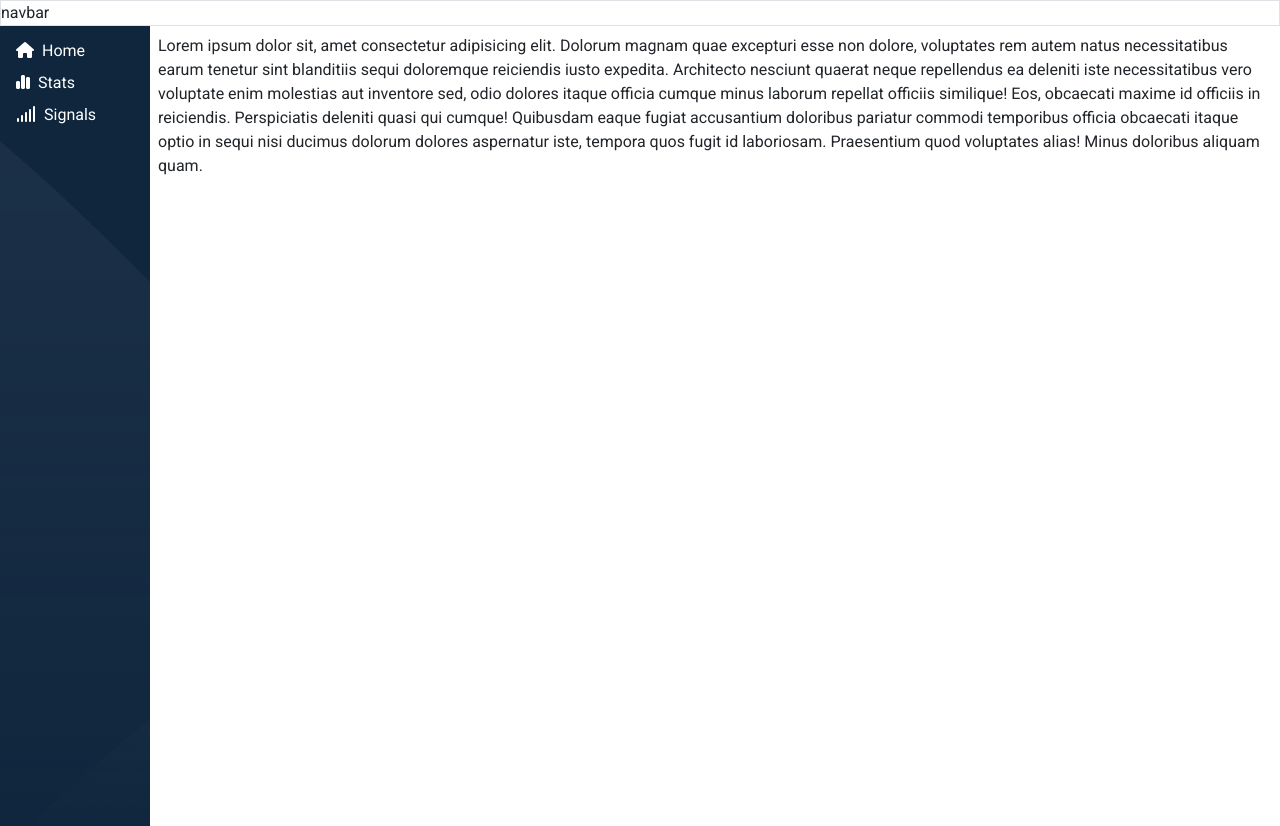
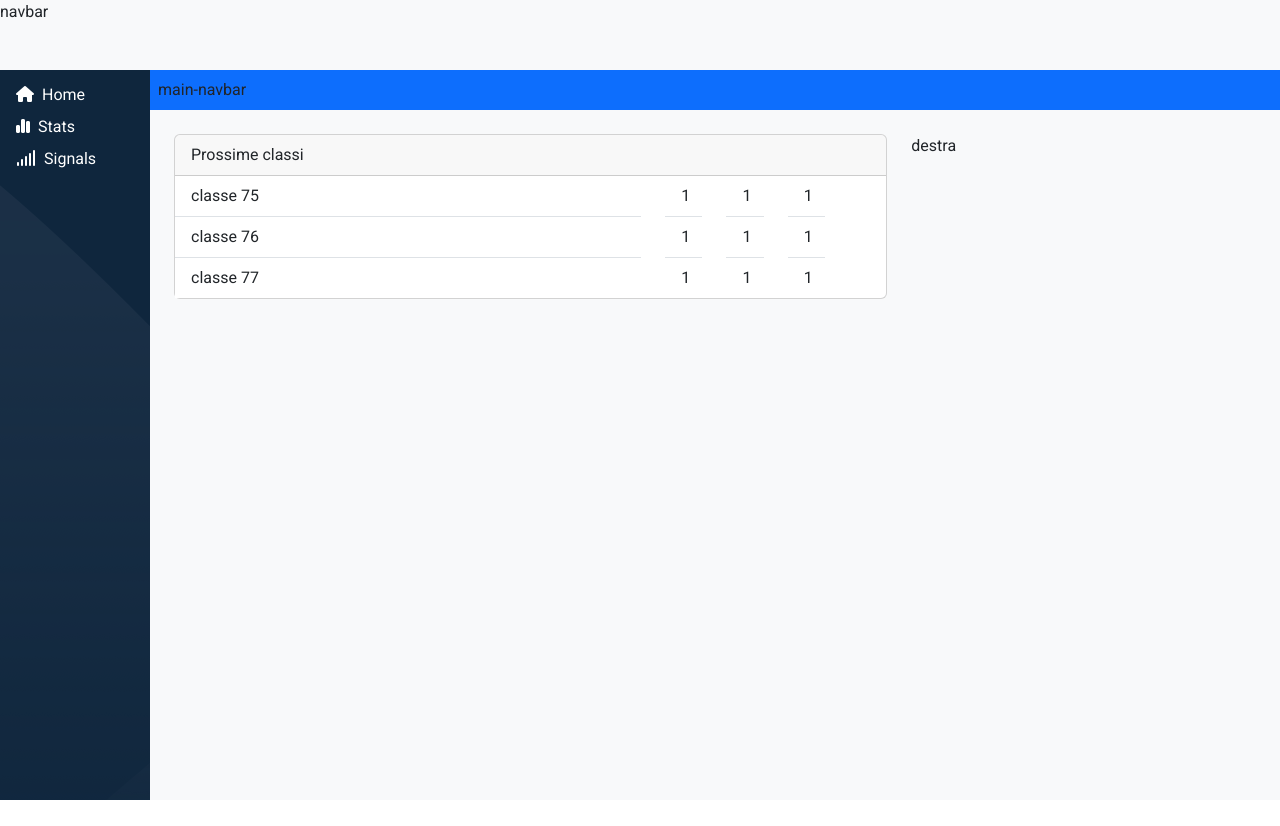
Before and after one commit to chiara1911/html-css-bootstrap-dashboard, a plain HTML site: page index.html in a window 1280 px wide. After the commit the page ends 800 px from the top, so only its background shows below. Drawn offline with nearby package versions, Linux system fonts and the light colour scheme.

Commit message:
add first card

```diff
--- a/index.html
+++ b/index.html
@@ -11,20 +11,22 @@
     <link
         href="https://fonts.googleapis.com/css2?family=Roboto:ital,wght@0,100;0,300;0,400;0,500;0,700;0,900;1,100;1,300;1,400;1,500;1,700;1,900&display=swap"
         rel="stylesheet">
-        <link rel="stylesheet" href="https://cdnjs.cloudflare.com/ajax/libs/font-awesome/6.4.2/css/all.min.css" integrity="sha512-z3gLpd7yknf1YoNbCzqRKc4qyor8gaKU1qmn+CShxbuBusANI9QpRohGBreCFkKxLhei6S9CQXFEbbKuqLg0DA==" crossorigin="anonymous" referrerpolicy="no-referrer" />
+    <link rel="stylesheet" href="https://cdnjs.cloudflare.com/ajax/libs/font-awesome/6.4.2/css/all.min.css"
+        integrity="sha512-z3gLpd7yknf1YoNbCzqRKc4qyor8gaKU1qmn+CShxbuBusANI9QpRohGBreCFkKxLhei6S9CQXFEbbKuqLg0DA=="
+        crossorigin="anonymous" referrerpolicy="no-referrer" />
     <link rel="stylesheet" href="style.css">
     <title>Bootstrap Dashboard</title>
 </head>
 
 <body>
     <div class="wrapper">
-        <header class="border">
+        <header class="">
             navbar
         </header>
-        <main class=" d-flex">
+        <main class="d-flex">
             <section class="my-side-bar p-2">
                 <div id="top-bar">
-                    <ul class = "list-inline">
+                    <ul class="list-inline">
                         <li><i class="fa-solid fa-house p-2"></i>Home</li>
                         <li><i class="fa-solid fa-chart-simple p-2"></i></i>Stats</li>
                         <li><i class="fa-solid fa-signal p-2"></i></i>Signals</li>
@@ -35,15 +37,50 @@
 
                 </div>
             </section>
-            <section class="main-content p-2">
-                Lorem ipsum dolor sit, amet consectetur adipisicing elit. Dolorum magnam quae excepturi esse non dolore,
-                voluptates rem autem natus necessitatibus earum tenetur sint blanditiis sequi doloremque reiciendis
-                iusto expedita. Architecto nesciunt quaerat neque repellendus ea deleniti iste necessitatibus vero
-                voluptate enim molestias aut inventore sed, odio dolores itaque officia cumque minus laborum repellat
-                officiis similique! Eos, obcaecati maxime id officiis in reiciendis. Perspiciatis deleniti quasi qui
-                cumque! Quibusdam eaque fugiat accusantium doloribus pariatur commodi temporibus officia obcaecati
-                itaque optio in sequi nisi ducimus dolorum dolores aspernatur iste, tempora quos fugit id laboriosam.
-                Praesentium quod voluptates alias! Minus doloribus aliquam quam.
+            <section id="main-content">
+                <div id="main-nav" class="bg-primary p-2">main-navbar</div>
+                <div class="container-fluid p-4">
+
+                    <div id="dashboard" class="row">
+                        <div class="col-12 col-lg-8"><div class="card">
+                            <div class="card-header">
+                              Prossime classi
+                            </div>
+                            <div class="row">
+                                <div class="col-8">
+                                    <ul class="list-group list-group-flush">
+                                        <li class="list-group-item">classe 75</li>
+                                        <li class="list-group-item">classe 76</li>
+                                        <li class="list-group-item">classe 77</li>
+                                      </ul>
+                                </div>
+                                <div class="col-1">
+                                    <ul class="list-group list-group-flush">
+                                        <li class="list-group-item">1</li>
+                                        <li class="list-group-item">1</li>
+                                        <li class="list-group-item">1</li>
+                                      </ul>
+                                </div>
+                                <div class="col-1">
+                                    <ul class="list-group list-group-flush">
+                                        <li class="list-group-item">1</li>
+                                        <li class="list-group-item">1</li>
+                                        <li class="list-group-item">1</li>
+                                      </ul>
+                                </div>
+                                <div class="col-1">
+                                    <ul class="list-group list-group-flush">
+                                        <li class="list-group-item">1</li>
+                                        <li class="list-group-item">1</li>
+                                        <li class="list-group-item">1</li>
+                                      </ul>
+                                </div>
+                            </div>
+
+                          </div></div>
+                        <div class="col-12 col-lg-4">destra</div>
+                    </div>
+                </div>
             </section>
 
 
--- a/style.css
+++ b/style.css
@@ -1,4 +1,3 @@
-
 /* utility */
 
 
@@ -8,22 +7,35 @@
     --color-side-bar: #0f263d;
     --color-nav-bar: #1b72e8;
 }
-body{
+
+body {
     font-family: 'Roboto', sans-serif;
 }
-.wrapper{
+
+.wrapper {
     width: 100%;
     height: 100vh;
+    background-color: var(--color-bg-body);
 }
 
+header {
+    width: 100%;
+    height: 70px;
+
+}
+
+main {
+    width: 100%;
+    height: calc(100% - 70px);
+    display: flex;
+}
 
 /* sidebar */
 .my-side-bar{
+    background-color: var(--color-side-bar);
+    color: white;
     width: 150px;
-    height: 100vh;
-    background-image: url(../html-css-bootstrap-dashboard/img/sidebar-bg.png);
-background-color: var(--color-side-bar);
-color: white;
+    background-image: url("../html-css-bootstrap-dashboard/img/sidebar-bg.png");
 }
 
 #top-bar i{
@@ -31,7 +43,8 @@ color: white;
 }
 
 /* main content */
-.main-content{
+
+#main-content {
     width: calc(100% - 150px);
-    height: 100vh;
+    overflow-y: auto;
 }
```
